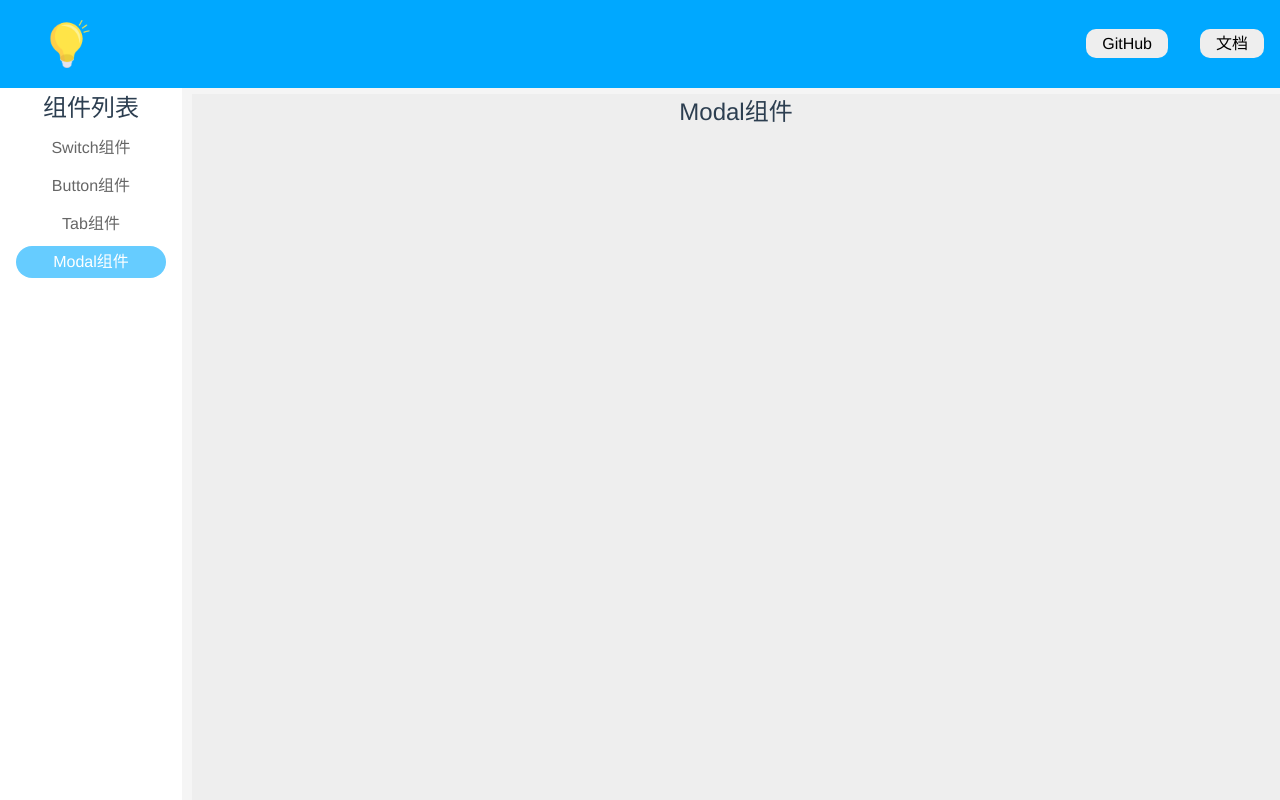
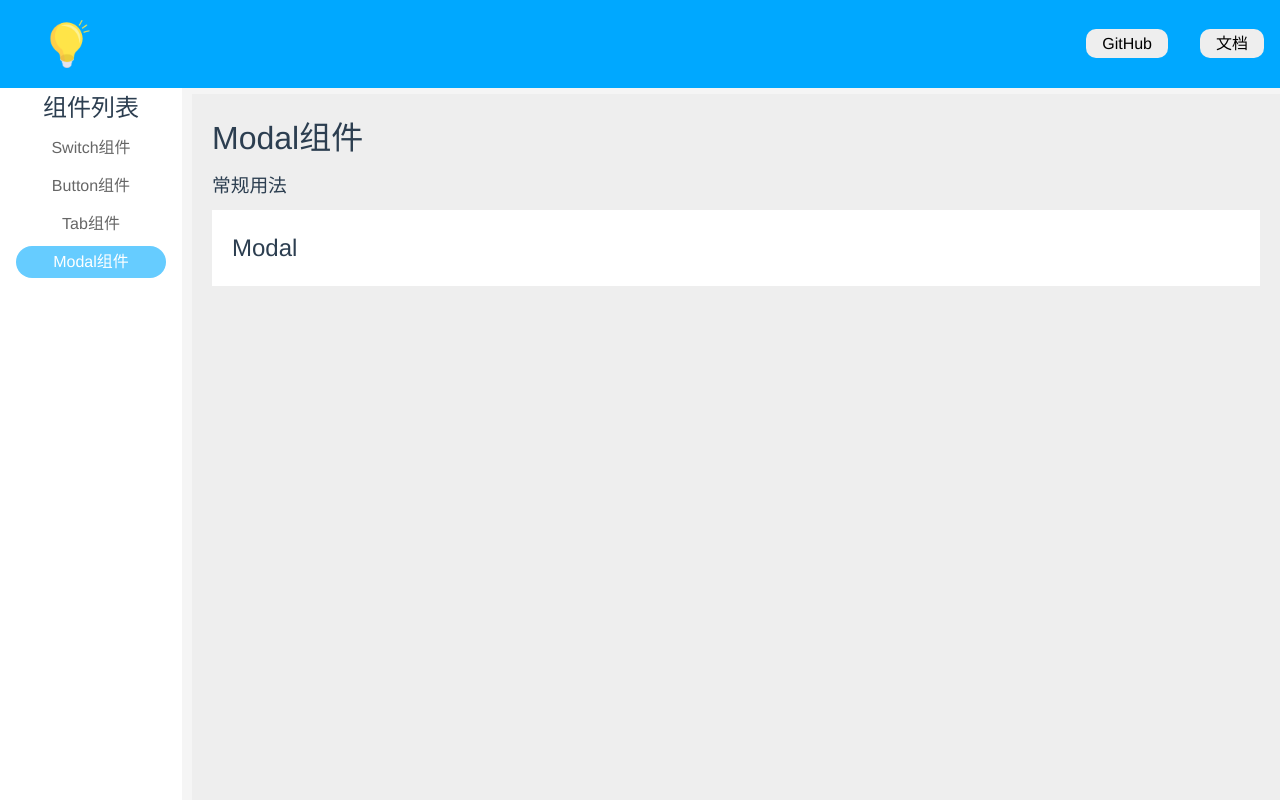
Before and after one commit to rookiepjx/ui-for-vue3, a Vue app: page /doc/modal in a window 1280 px wide. Built offline with nearby package versions, Linux system fonts and the light colour scheme.

Commit message:
搭建tab和modal基本结构和样式

```diff
--- a/src/components/Button/Button.vue
+++ b/src/components/Button/Button.vue
@@ -10,61 +10,79 @@
 <script lang="ts">
 import {
   computed
-} from 'vue'
+} from "vue";
 // 声明规定props类型和值
 declare const props: {
-  theme ? : 'button' | 'text' | 'link',
-  size ? : 'normal' | 'mini' | 'large',
-  level ? : 'default' | 'info' | 'success' | 'warning' | 'danger',
-  disabled: boolean,
-  loading: boolean
-}
+  theme ? : "button" | "text" | "link";
+  size ? : "normal" | "mini" | "large";
+  level ? : "default" | "info" | "success" | "warning" | "danger";
+  disabled: boolean;
+  loading: boolean;
+};
 
 export default {
-  setup(props) {
+  setup(props, context) {
     const {
       theme,
       size,
       level
-    } = props
-    const classes = computed(() => {
+    } = props;
+    const classes = () => {
       return {
         [`star-theme-${theme}`]: theme,
         [`star-size-${size}`]: size,
         [`star-level-${level}`]: level,
-      }
-    })
+      };
+    };
+    return {
+      theme,
+      size,
+      level,
+      classes
+    };
   },
   props: {
     theme: {
       type: String,
-      default: 'button'
+      default: "button",
     },
     size: {
       type: String,
-      default: 'normal'
+      default: "normal",
     },
     level: {
       type: String,
-      default: 'default'
+      default: "default",
     },
     disabled: {
       type: Boolean,
-      default: false
+      default: false,
     },
     loading: {
       type: Boolean,
-      default: false
-    }
-  }
+      default: false,
+    },
+  },
 };
+// const {
+//   theme,
+//   size,
+//   level
+// } = props;
+// export const classes = computed(() => {
+//   return {
+//     [`star-theme-${theme}`]: theme,
+//     [`star-size-${size}`]: size,
+//     [`star-level-${level}`]: level,
+//   };
+// });
 </script>
 
 <style lang="scss" scoped>
 $border-radius: 4px;
 $border: 1px #ddd solid;
 $border-hover: 1px #c6e2ff solid;
-$default-text-hover:#40a9ff;
+$default-text-hover: #40a9ff;
 // 主题背景色
 $default: #fff;
 $default-hover: #ecf5ff;
@@ -74,10 +92,10 @@ $success: #67c23a;
 $success-hover: #85ce61;
 $info: #909399;
 $info-hover: #a6a9ad;
-$warn:#e6a23c;
-$warn-hover:#ebb563;
-$danger:#f56c6c;
-$danger-hover:#f78989;
+$warn: #e6a23c;
+$warn-hover: #ebb563;
+$danger: #f56c6c;
+$danger-hover: #f78989;
 
 .content {
   >.star-button {
--- /dev/null
+++ b/src/components/Button/index.ts
@@ -0,0 +1 @@
+export { default as Button } from './Button.vue';
--- /dev/null
+++ b/src/components/Modal/Modal.vue
@@ -0,0 +1,5 @@
+<template>
+<div>
+  <h2>Modal</h2>
+</div>
+</template>
--- a/src/components/Modal/ModalDemo.vue
+++ b/src/components/Modal/ModalDemo.vue
@@ -1,5 +1,37 @@
 <template>
-<div>
-  <h2>Modal组件</h2>
+<div class="content">
+  <h1 class="title">Modal组件</h1>
+  <div class="box">
+    <h3>常规用法</h3>
+    <Modal class="cpn" />
+  </div>
 </div>
 </template>
+
+<script>
+import Modal from "./Modal.vue"
+export default {
+  components: {
+    Modal
+  }
+}
+</script>
+
+<style lang="scss" scoped>
+.content {
+  text-align: left;
+  padding: 20px;
+
+  .box {
+
+    >h3 {
+      padding: 10px 0;
+    }
+
+    >.cpn {
+      padding: 20px;
+      background-color: #fff;
+    }
+  }
+}
+</style>
--- /dev/null
+++ b/src/components/Tab/Tab.vue
@@ -0,0 +1,15 @@
+<template>
+<div>
+  <h2>Tab</h2>
+</div>
+</template>
+
+<script lang="ts">
+export default {
+
+}
+</script>
+
+<style lang="scss" scoped>
+
+</style>
--- a/src/components/Tab/TabDemo.vue
+++ b/src/components/Tab/TabDemo.vue
@@ -1,5 +1,37 @@
 <template>
-<div>
-  <h2>Tab组件</h2>
+<div class="content">
+  <h1 class="title">Tab组件</h1>
+  <div class="box">
+    <h3>常规用法</h3>
+    <Tab class="cpn" />
+  </div>
 </div>
 </template>
+
+<script lang="ts">
+import Tab from "./Tab.vue"
+export default {
+  components: {
+    Tab
+  }
+}
+</script>
+
+<style lang="scss" scoped>
+.content {
+  text-align: left;
+  padding: 20px;
+
+  .box {
+
+    >h3 {
+      padding: 10px 0;
+    }
+
+    >.cpn {
+      padding: 20px;
+      background-color: #fff;
+    }
+  }
+}
+</style>
--- a/src/router.ts
+++ b/src/router.ts
@@ -1,4 +1,5 @@
 import { createWebHistory, createRouter } from "vue-router";
+
 
 const history = createWebHistory();
 const router = createRouter({
@@ -11,8 +12,11 @@ const router = createRouter({
 		{
 			path: "/doc",
 			component: () => import("../src/views/Doc.vue"),
-			redirect: "/doc/switch",
 			children: [
+				{
+					path: "",
+					redirect: "/doc/switch",
+				},
 				{
 					path: "switch",
 					component: () => import("../src/components/Switch/SwitchDemo.vue"),
--- a/src/views/Doc.vue
+++ b/src/views/Doc.vue
@@ -29,6 +29,8 @@
 <script lang="ts">
 import {
   inject,
+  onMounted,
+  onBeforeMount,
   Ref
 } from "vue";
 import TopNav from "../components/TopNav/TopNav.vue";
```
